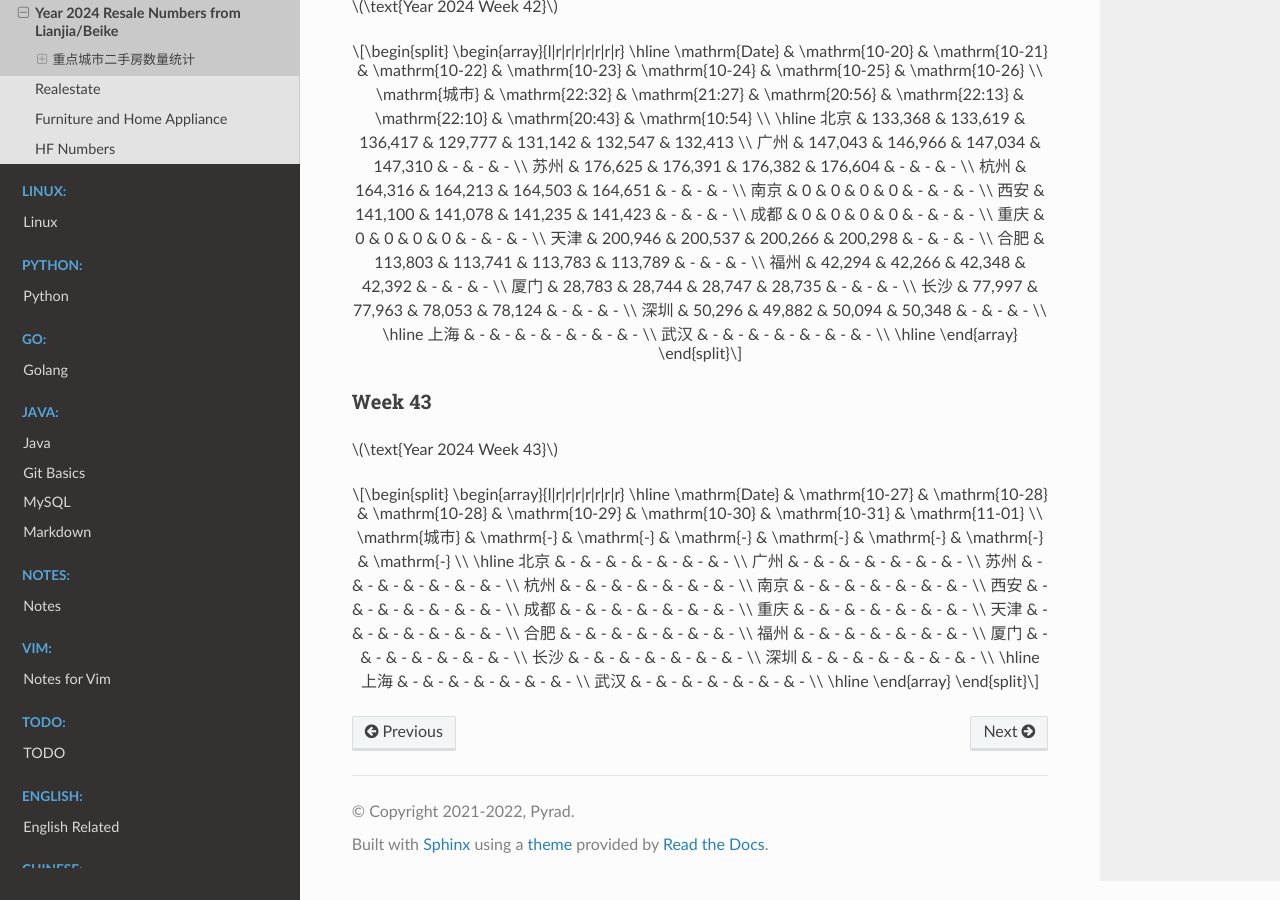
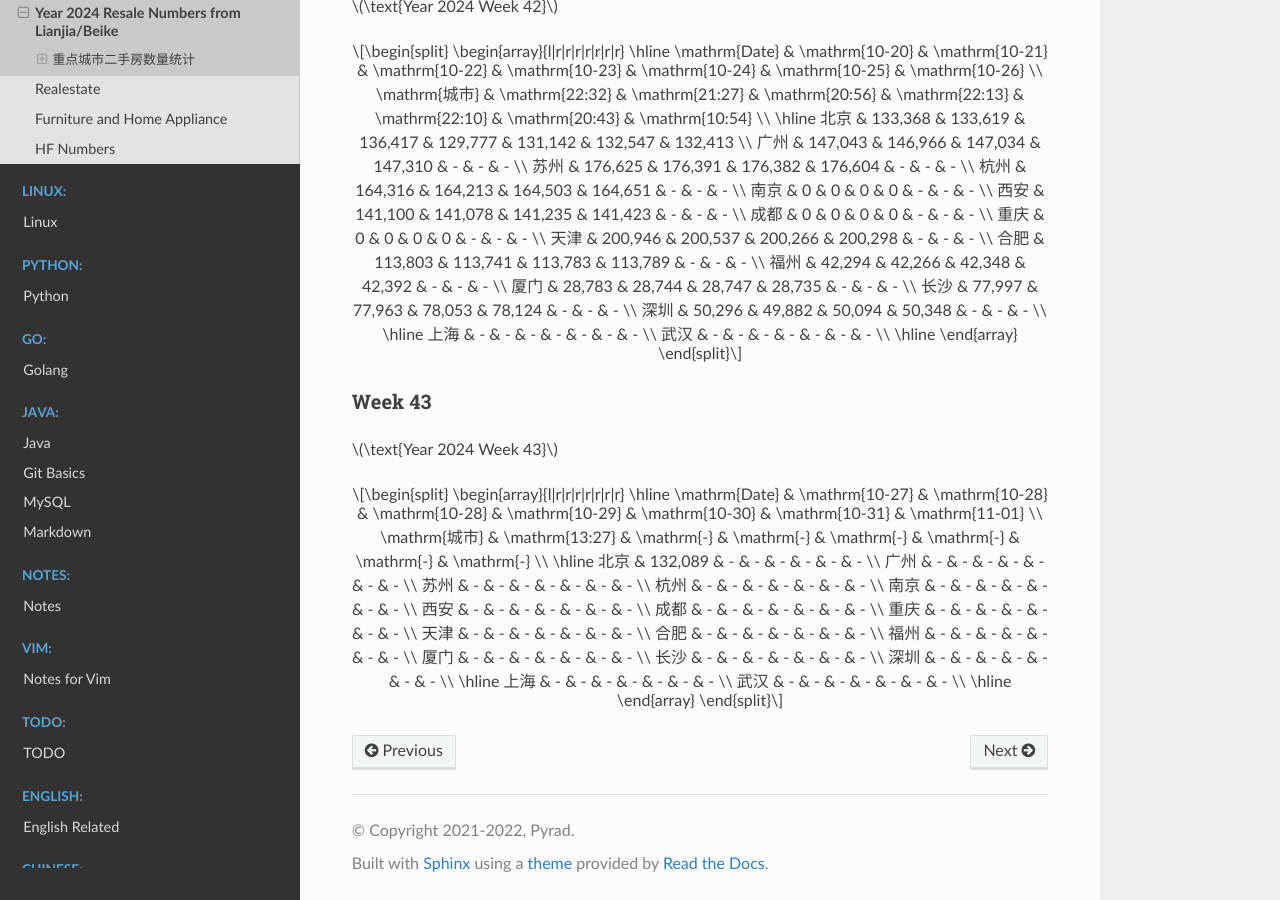
Before and after one commit to Pyrad/pyradnotes, a Sphinx documentation site: the page built from source/RealEstate/resalenumbers2024.md, in a window 1280 px wide and 900 px high, scrolled down 20689 px. Built offline with Sphinx 7.4.7 and the Read the Docs theme 3.1.0, drawn with Linux system fonts in a browser that asks for light colours; pages that are not in the unit, such as notebooks, are missing from menus; a script that is not in the unit is left out.

Commit message:
Realestate Resale numbers for Beijing 2024-10-27 17:00

```diff
--- a/source/RealEstate/resalenumbers2024.md
+++ b/source/RealEstate/resalenumbers2024.md
@@ -1387,9 +1387,9 @@ $$
 \begin{array}{l|r|r|r|r|r|r|r}
 \hline
 \mathrm{Date} & \mathrm{10-27} & \mathrm{10-28} & \mathrm{10-28} & \mathrm{10-29} & \mathrm{10-30} & \mathrm{10-31} & \mathrm{11-01} \\
-\mathrm{城市} & \mathrm{-} & \mathrm{-} & \mathrm{-} & \mathrm{-} & \mathrm{-} & \mathrm{-} & \mathrm{-} \\
+\mathrm{城市} & \mathrm{13:27} & \mathrm{-} & \mathrm{-} & \mathrm{-} & \mathrm{-} & \mathrm{-} & \mathrm{-} \\
 \hline
-北京 & - & - & - & - & - & - & - \\
+北京 & 132,089 & - & - & - & - & - & - \\
 广州 & - & - & - & - & - & - & - \\
 苏州 & - & - & - & - & - & - & - \\
 杭州 & - & - & - & - & - & - & - \\
```
